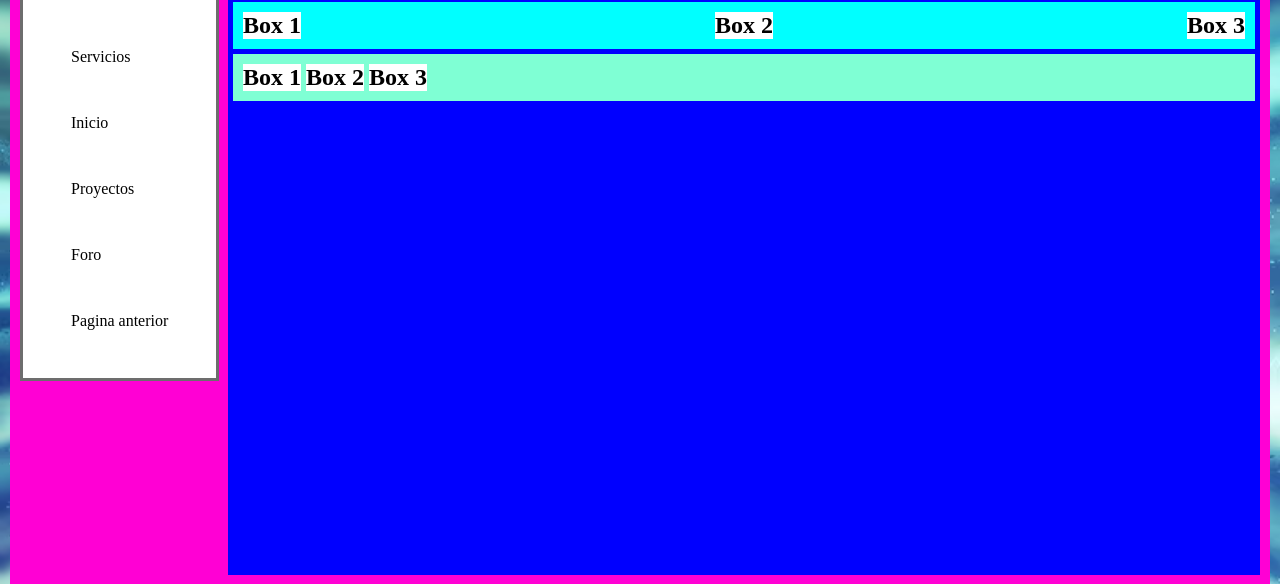
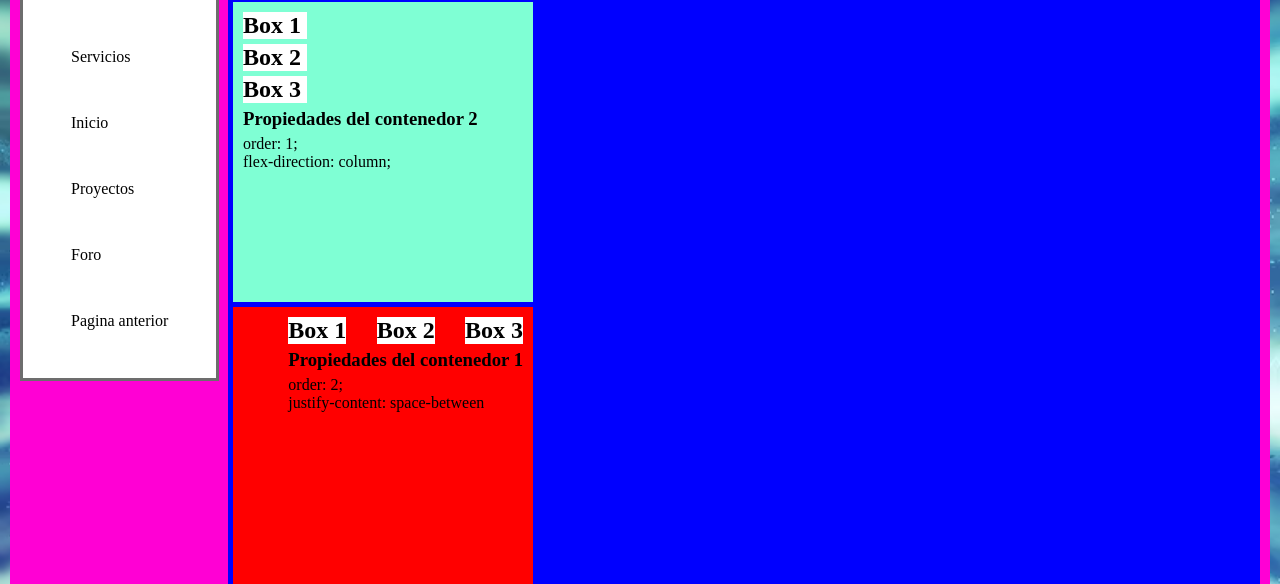
Before and after one commit to andresmbd/clan-6, a plain HTML site: page seg_pag.html in a window 1280 px wide. Shown: the part 65-649 px from the top of the page. Drawn offline with Linux system fonts and the light colour scheme.

Commit message:
flex y grid

```diff
--- /dev/null
+++ b/flex_grid.css
@@ -0,0 +1,20 @@
+h2{
+    width: 100px;
+    height: 100px;
+    background-color: blueviolet;
+    align-content: center;
+    text-align: center;
+    border: rgb(0, 0, 0) solid;
+
+}
+.contenedor{
+    display: flex;
+    border: black solid;
+    gap: 1rem;
+    width: 600px;
+    height: 600px;
+    flex-direction: row-reverse;
+}
+span{
+    font-family: 'Courier New', Courier, monospace;
+}
--- a/seg_pag.html
+++ b/seg_pag.html
@@ -25,19 +25,30 @@
                     </nav>
                 </aside>
             </div>
+
+
                 <div class="contenedor-main">
                     <div class="contenedor">
+                        <div class="cajas">
                             <h2>Box 1</h2>
                             <h2>Box 2</h2>
                             <h2>Box 3</h2>
+                        </div>
+                        <h3>Propiedades del contenedor 1</h3>
+                        <p>order: 2;<br>
+                            justify-content: space-between
+                        </p>
                     </div>
                     <div class="contenedor-2">
                         <h2>Box 1</h2>
                         <h2>Box 2</h2>
                         <h2>Box 3</h2>
+                        <h3>Propiedades del contenedor 2</h3>
+                        <p>order: 1;<br>
+                            flex-direction: column;
+                        </p>
                     </div>
                 </div>
-
         </main>
         <footer class="pie-pagina">
             <h2>Contacto</h2>
--- a/style2.css
+++ b/style2.css
@@ -53,8 +53,8 @@ footer{
     flex-direction: column;                             /* <-*/
     background-color: rgb(0, 255, 76);
     align-items: center;
-    flex-grow: 0;
-    flex-shrink: 0;
+    flex-grow: 0;                             /* <-*/
+    flex-shrink: 0;                           /* <-*/
     flex-basis: auto;                         /* <-*/
 
 }
@@ -75,26 +75,44 @@ main{
 }
 main .contenedor-main{
     display: flex;
+
     flex-direction: column;
     background-color: blue;
     gap: 5px;
     width: 100%;
     padding: 5px;
 }
-main .contenedor-main .contenedor{
+.contenedor{
     display: flex;
-    background-color: aqua;
+    flex-wrap: wrap;
+    background-color: rgb(255, 0, 0);
     gap: 5px;
     padding: 10px;
+    order: 2;                                              /*<-*/
+
+    flex-direction: column;
+    width: 300px;
+    height: 300px;
+    align-content: end;
 
 
 
-    justify-content: space-between;                      /*<- */
-    align-content: center;                               /*<- */
 }
-main .contenedor-main .contenedor-2{
+.cajas{
+    display: flex;
+    flex-wrap: wrap;
+    justify-content: space-between;
+}
+.contenedor-2{
     background-color: aquamarine;
     display: flex;
     gap: 5px;
     padding: 10px;
+    order: 1;
+    flex-direction: column;
+    width: 300px;
+    height: 300px;                                           /*<-*/
 }
+main .contenedor-main .contenedor-2 h2{
+    width: 4rem;
+}
```
Also changed, not shown: flex_grid.html (added, +18 -0 lines), index.html (+1 -0 lines). Lines whose indentation alone changed are shown as unchanged.
